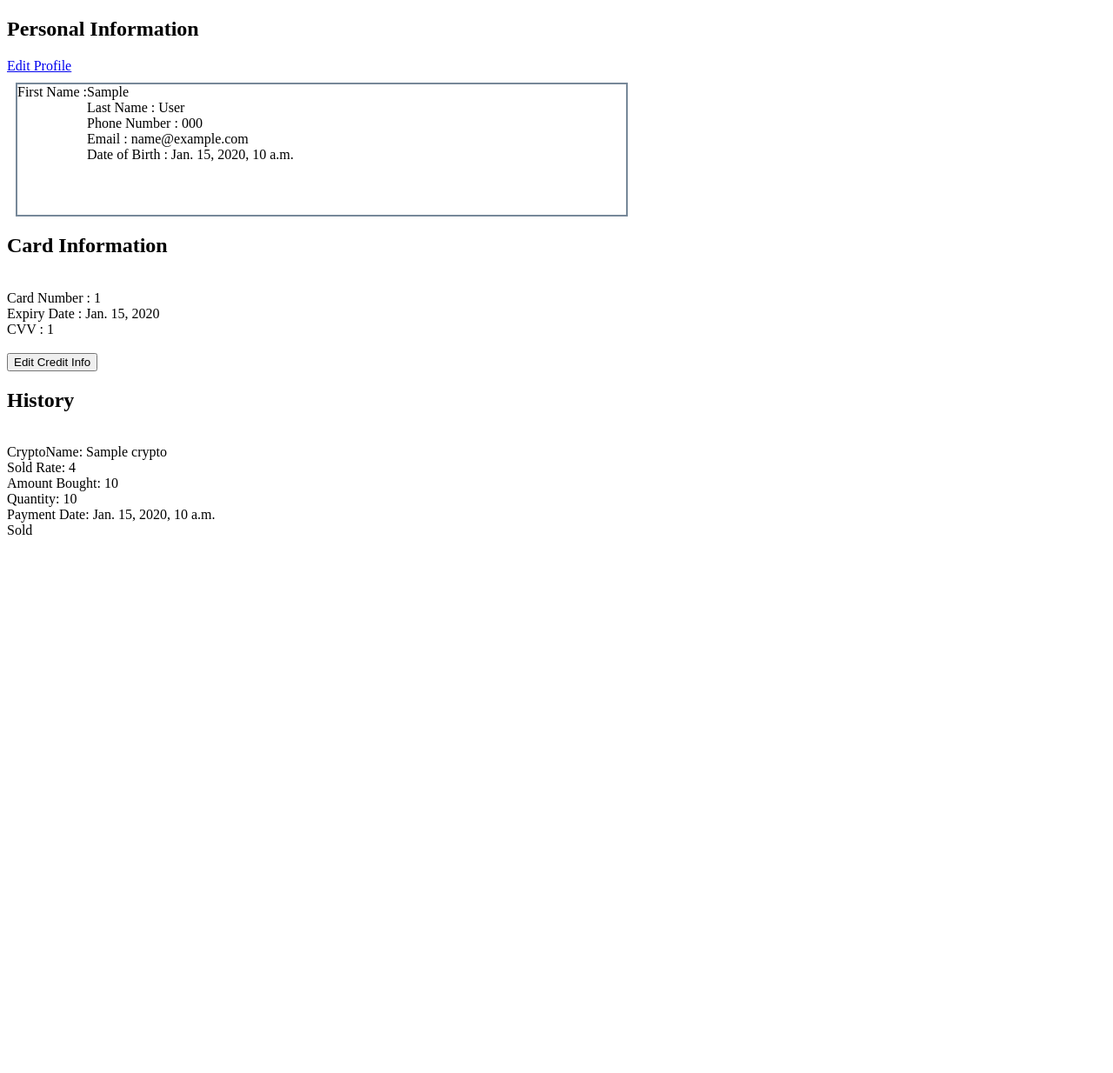
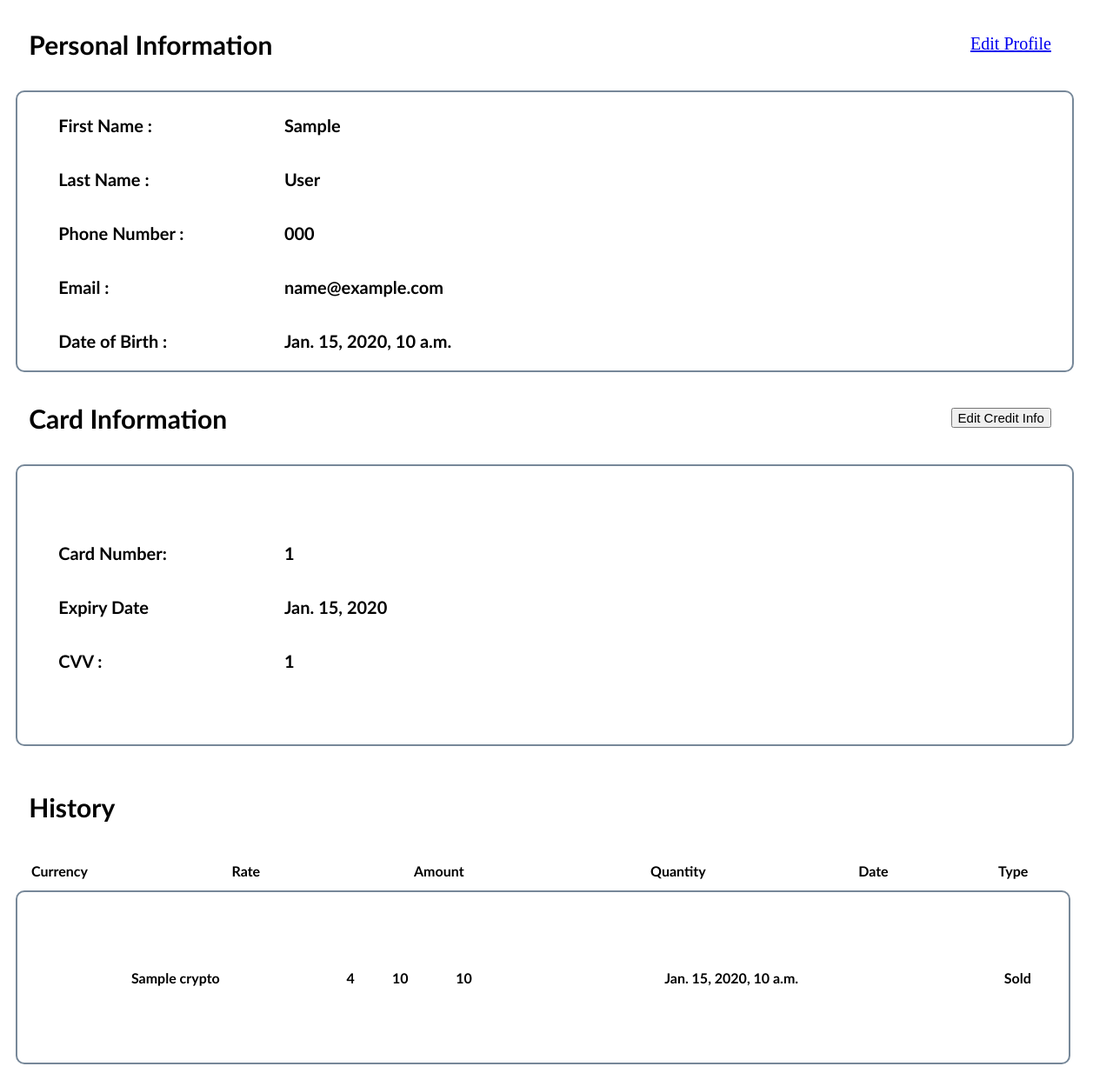
Before and after one commit to neelJadav27/DjangoCryptoProject, a Django app: template templates/profile.html in a window 1280 px wide. Shown: the whole page at 87% size. Before the commit the page ends 615 px from the top, so only its background shows below. Run offline with Django 4.2, Linux system fonts and the light colour scheme; tables that the repository leaves empty hold one stand-in row (values such as "Sample post"); the template is opened without the code that fills it: values that come from a table or form of the project are taken from there, most other values are stand-ins (such as "Sample title", 1, 10 or a date in 2020); lists and menus that the app fills with data are empty.

Commit message:
profile page CSS

```diff
--- a/static/css/profile.css
+++ b/static/css/profile.css
@@ -1,8 +1,78 @@
 .personalDetails{
     border: 2px solid lightslategrey;
     margin: 10px;
-    width: 700px;
+    width: 96%;
     display: flex;
+    flex-direction: column;
+    font-family: Calibri;
+    align-self: center;
+    justify-content: center;
+    height: 320px;
+    border-radius: 10px;
+}
+.eachRecord{
+    display: flex;
+    padding: 20px;
+    flex-direction: row;
+    width: 90%;
+    margin-left: 2%;
+}
 
-    height: 150px;
+.profileContent{
+    text-align: left;
+    color: black;
+    font-family: Calibri;
+    font-size: 20px;
+    height: 20px;
+    width: 20%;
 }
+
+.profileValue{
+    color: black;
+    font-family: Calibri;
+    margin-left: 40px;
+    font-size: 20px;
+    height: 20px;
+}
+
+.personalHeader{
+    display: flex;
+    flex-direction: row;
+    justify-content: space-between;
+}
+
+.editURL{
+    font-size: 20px;
+    justify-content: right;
+    display: flex;
+    align-items: center;
+    margin-right: 5%;
+}
+.title{
+    margin-left: 2%;
+    font-family: Calibri;
+    font-size: 30px;
+}
+
+
+.editCredit{
+
+    justify-content: right;
+    display: flex;
+    align-items: center;
+    margin-right: 5%;
+}
+
+.history{
+    width: 96%;
+    font-family: Calibri;
+    margin-left: 25px;
+}
+.history2{
+    margin: 10px;
+    border: 2px solid lightslategrey;
+    width: 96%;
+    font-family: Calibri;
+    height: 200px;
+    border-radius: 10px;
+}
--- a/templates/profile.html
+++ b/templates/profile.html
@@ -9,48 +9,107 @@
 
 <body>
     {% csrf_token %}
-    <h2>Personal Information</h2>
-    <div><a href="{% url 'crypto:editProfile' %}">Edit Profile</a></div>
+    <div class="personalHeader">
+        <h2 class="title">Personal Information</h2>
+        <div class="editURL"><a href="{% url 'crypto:editProfile' %}">Edit Profile</a></div>
+    </div>
     <div class="personalDetails">
-        <label for="">First Name :</label> {{ userData.first_name }}<br>
-        Last Name : {{ userData.last_name }}<br>
-        Phone Number : {{ userData.phoneNo }}<br>
-        Email : {{ userData.email }}<br>
-        Date of Birth : {{ userData.dob }}<br>
+        <table>
+            <tr class="eachRecord">
+                <th class="profileContent">First Name : </th>
+                <th class="profileValue">{{ userData.first_name }}</th>
+            </tr>
+            <tr class="eachRecord">
+                <th class="profileContent">Last Name : </th>
+                <th class="profileValue">{{ userData.last_name }}</th>
+            </tr>
+            <tr class="eachRecord">
+                <th class="profileContent">Phone Number : </th>
+                <th class="profileValue">{{ userData.phoneNo }}</th>
+            </tr>
+            </tr>
+            <tr class="eachRecord">
+                <th class="profileContent">Email : </th>
+                <th class="profileValue">{{ userData.email }}</th>
+            </tr>
+            </tr>
+            <tr class="eachRecord">
+                <th class="profileContent">Date of Birth : </th>
+                <th class="profileValue">{{ userData.dob }}</th>
+            </tr>
+        </table>
+
+{#        <div class="eachRecord"><div class="profileContent">First Name :</div><div class="profileValue"> {{ userData.first_name }}</div></div>#}
+{#        <div class="eachRecord"><div class="profileContent">Last Name :</div><div class="profileValue"> {{ userData.last_name }}</div></div>#}
+{#        <div class="eachRecord"><div class="profileContent">Phone Number :</div> <div class="profileValue"> {{ userData.phoneNo }}</div></div>#}
+{#        <div class="eachRecord"><div class="profileContent">Email : </div><div class="profileValue"> {{ userData.email }}</div></div>#}
+{#        <div class="eachRecord"><div class="profileContent">Date of Birth : </div><div class="profileValue"> {{ userData.dob }}</div></div>#}
     </div>
-
 
     {% if paymentInfo %}
         <form action="{% url 'crypto:add_payment' %}" method="POST">
             {% csrf_token %}
-            <h2>Card Information</h2><br>
-            Card Number : {{ paymentInfo.cardNo }}<br>
-            Expiry Date : {{ paymentInfo.expiryDate }}<br>
-            CVV : {{ paymentInfo.CVV }}<br><br>
-            <input type="submit" name="EditCard" value="Edit Credit Info">
+            <div class="personalHeader">
+                <h2 class="title">Card Information</h2><br>
+                <div class="editCredit"><input style="font-size: 15px" type="submit" name="EditCard" value="Edit Credit Info"></div>
+            </div>
+            <div class="personalDetails">
+            <table>
+                <tr class="eachRecord">
+                    <th class="profileContent">Card Number: </th>
+                    <th class="profileValue">{{ paymentInfo.cardNo }}</th>
+                </tr>
+                <tr class="eachRecord">
+                    <th class="profileContent">Expiry Date </th>
+                    <th class="profileValue">{{ paymentInfo.expiryDate }}</th>
+                </tr>
+                <tr class="eachRecord">
+                    <th class="profileContent">CVV : </th>
+                    <th class="profileValue">{{ paymentInfo.CVV }}</th>
+                </tr>
+{#            Card Number : {{ paymentInfo.cardNo }}<br>#}
+{#            Expiry Date : {{ paymentInfo.expiryDate }}<br>#}
+{#            CVV : {{ paymentInfo.CVV }}<br><br>#}
+            </table>
+            </div>
         </form>
     {% else %}
         <h2> Payment Method not added </h2>
     {% endif %}
+<br>
+<h2 class="title">History</h2><br/>
 
-<h2>History</h2><br/>
+<table class="history">
+    <tr>
+        <th style="text-align: left;width: 13% ">Currency</th>
+        <th style=" width: 15%;">Rate</th>
+        <th >Amount</th>
+        <th>Quantity</th>
+        <th>Date</th>
+        <th>Type</th>
+    </tr>
+</table>
+<table class="history2">
+{% for data in history %}
+<tr style="width: 100%">
+       <th> <div> {{ data.cryptoData.name }} </div></th>
 
-{% for data in history %}
-    CryptoName: {{ data.cryptoData.name }}<br>
-    {% if data.type == 'B' %}
-        Buy Rate: {{data.cryptoRate }}<br>
-    {% else %}
-        Sold Rate: {{data.cryptoRate }}<br>
-    {% endif %}
-    Amount Bought: {{ data.amount }}<br>
-    Quantity: {{ data.quantity }}<br>
-    Payment Date: {{ data.paymentDate}}<br>
-    {% if data.type == 'B' %}
-        Bought
-    {% else %}
-        Sold
-    {% endif %}<br><br><br><br>
+        {% if data.type == 'B' %}
+            <th><div>{{data.cryptoRate }} </div></th>
+        {% else %}
+            <th>{{data.cryptoRate }}</th>
+        {% endif %}
+        <th>{{ data.amount }}</th>
+        <th>{{ data.quantity }}</th>
+        <th> {{ data.paymentDate}}</th>
+        {% if data.type == 'B' %}
+            <th>Bought</th>
+        {% else %}
+            <th>Sold</th>
+        {% endif %}
+    </tr>
 {% endfor %}
-
+</div>
+</table>
 </body>
 </html>
```
